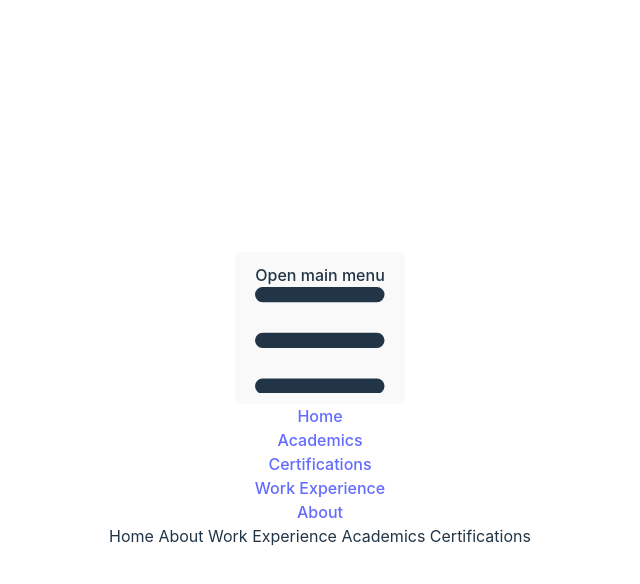
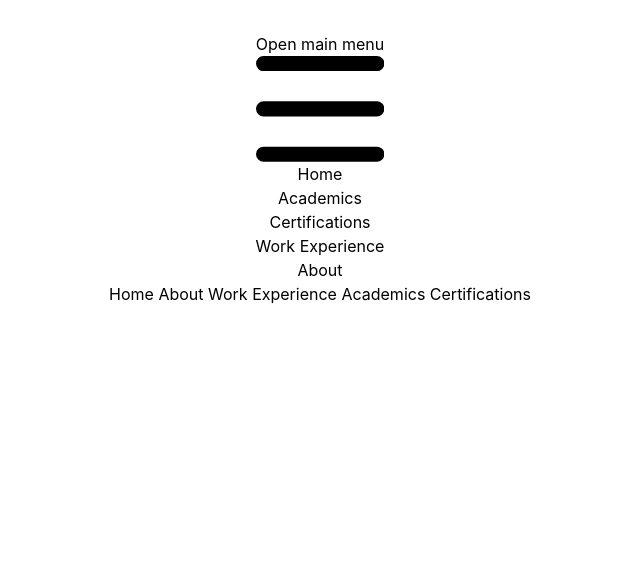
Before and after one commit to kimlj/portfolio, a React (Vite) app: page / in a window 1280 px wide. Shown: the top 584 px of the page, without its empty margins (320-960 px from the left). Built offline with nearby package versions, Linux system fonts and the light colour scheme.

Commit message:
removed pre coded boilerplate css

```diff
--- a/src/index.css
+++ b/src/index.css
@@ -4,69 +4,15 @@
 
 :root {
   font-family: Inter, system-ui, Avenir, Helvetica, Arial, sans-serif;
-  line-height: 1.5;
-  font-weight: 400;
+  /* line-height: 1.5;
+  font-weight: 400; */
 
-  color-scheme: light dark;
-  color: rgba(255, 255, 255, 0.87);
-  background-color: #242424;
-
+  /* color-scheme: light dark; */
+  /* color: rgba(255, 255, 255, 0.87); */
+  /* background-color: #242424; */
+/*
   font-synthesis: none;
   text-rendering: optimizeLegibility;
   -webkit-font-smoothing: antialiased;
-  -moz-osx-font-smoothing: grayscale;
+  -moz-osx-font-smoothing: grayscale; */
 }
-
-a {
-  font-weight: 500;
-  color: #646cff;
-  text-decoration: inherit;
-}
-a:hover {
-  color: #535bf2;
-}
-
-body {
-  margin: 0;
-  display: flex;
-  place-items: center;
-  min-width: 320px;
-  min-height: 100vh;
-}
-
-h1 {
-  font-size: 3.2em;
-  line-height: 1.1;
-}
-
-button {
-  border-radius: 8px;
-  border: 1px solid transparent;
-  padding: 0.6em 1.2em;
-  font-size: 1em;
-  font-weight: 500;
-  font-family: inherit;
-  background-color: #1a1a1a;
-  cursor: pointer;
-  transition: border-color 0.25s;
-}
-button:hover {
-  border-color: #646cff;
-}
-button:focus,
-button:focus-visible {
-  outline: 4px auto -webkit-focus-ring-color;
-}
-
-@media (prefers-color-scheme: light) {
-  :root {
-    color: #213547;
-    background-color: #ffffff;
-  }
-  a:hover {
-    color: #747bff;
-  }
-  button {
-    background-color: #f9f9f9;
-  }
-}
```
